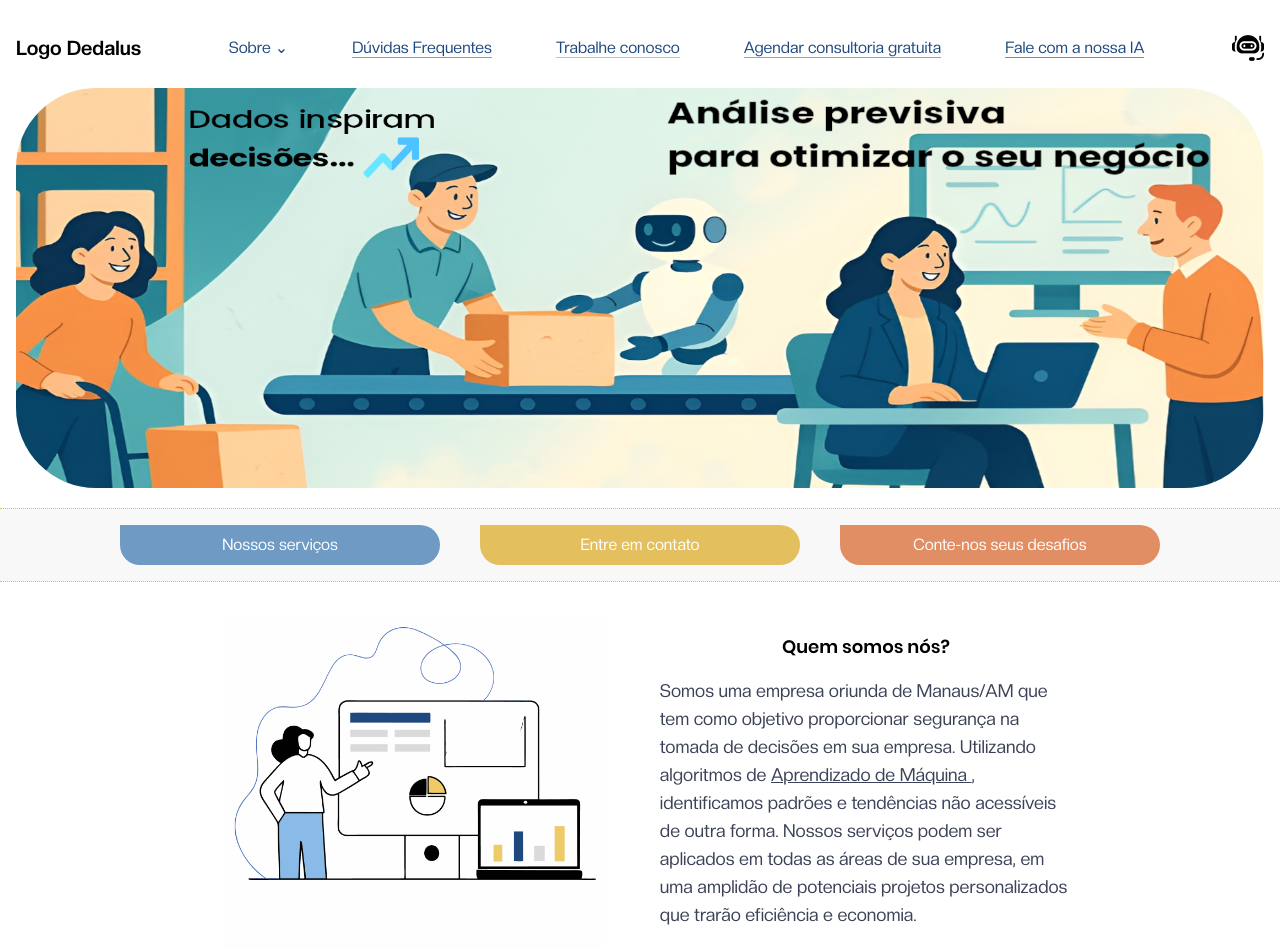
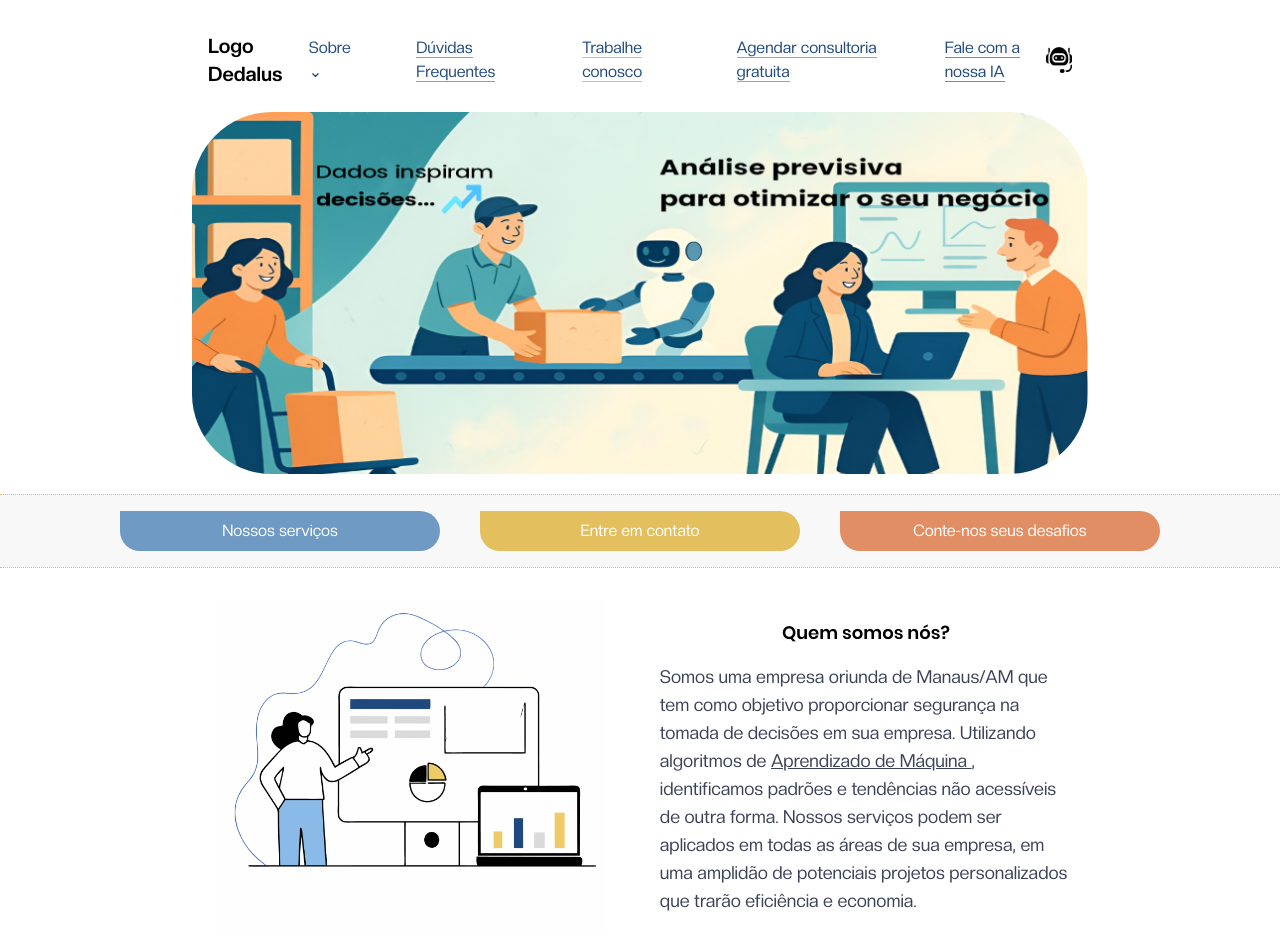
Before and after one commit to dedalusbi/site-dedalus-2.0, an Angular app: page / in a window 1280 px wide. Built offline with nearby package versions, Linux system fonts and the light colour scheme.

Commit message:
finalização quem somos nós e link sobre

```diff
--- a/src/app/app.component.html
+++ b/src/app/app.component.html
@@ -1,20 +1,28 @@
+<div class="px-48">
     <app-header></app-header>
 
-<main class="container mx-auto px-2 sm:px-4 mt-6">
-    <img src="../assets/hero-image.png" alt="Hero Image" class="rounded-10xl w-full md:max-w-screen lg:max-w-screen-xl md:mx-auto hero-image">
+    <main class="container mx-auto  mt-6">
+        <img src="../assets/hero-image.png" alt="Hero Image" class="rounded-10xl w-full hero-image">
     </main>
 
+
+</div>
+
+
 <!-- 3 botões -->
-
 <div class="flex flex-col items-center sm:flex-row sm:justify-center gap-4 sm:gap-10 mt-5 bg-custom-gray border-t border-b border-dotted border-light-yellow py-4">
     <button class="w-full sm:w-auto md:w-80 px-10 py-2 border-none rounded-full rounded-tl-none text-white text-base cursor-pointer transition duration-300 ease-in-out bg-service-blue hover:opacity-90">Nossos serviços </button>
     <button class="w-full sm:w-auto md:w-80 px-10 py-2 border-none rounded-full rounded-tl-none text-white text-base cursor-pointer transition duration-300 ease-in-out bg-light-yellow hover:opacity-90">Entre em contato </button>
     <button class="w-full sm:w-auto md:w-80 px-10 py-2 border-none rounded-full rounded-tl-none text-white text-base cursor-pointer transition duration-300 ease-in-out bg-light-orange hover:opacity-90">Conte-nos seus desafios </button>
 </div>
 
-<!-- quem somos nós -->
 
-<div class="flex flex-col sm:flex-row items-center sm:justify-center gap-2 mt-8 mx-48">
+<div class="px-48">
+
+
+
+    <!--QUEM SOMOS NÓS-->
+    <div id="quem-somos-nos" class="flex flex-col sm:flex-row items-center sm:justify-center gap-2 mt-8">
         <div class="w-full sm:w-1/2 flex justify-center">
             <img src="../assets/imagem-quem-somos-nos.png" alt="Quem somos nós?" class="max-w-sm">
         </div>
@@ -29,3 +37,6 @@
 
 
     <router-outlet></router-outlet>
+
+
+</div>
--- a/src/app/header/header.component.html
+++ b/src/app/header/header.component.html
@@ -4,7 +4,7 @@
         <nav class="mx-0">
             <ul class="flex space-x-16">
                 <li class="relative group pb-0">
-                    <a href="#" class="text-myblue">Sobre <span class="group-hover:rotate-180 transform transition-transform duration-300">&#x2304;</span></a>
+                    <a href="#quem-somos-nos" class="text-myblue">Sobre <span class="group-hover:rotate-180 transform transition-transform duration-300">&#x2304;</span></a>
                     <ul class="absolute hidden group-hover:block bg-white shadow-lg rounded mt-0 py-2 pt-0 w-48">
                         <li><a href="#" class="block px-4 py-2 text-myblue hover:bg-gray-200">Nossa operação</a></li>
                         <li><a href="#" class="block px-4 py-2 text-myblue hover:bg-gray-200">Nossa missão</a></li>
--- a/src/styles.css
+++ b/src/styles.css
@@ -229,19 +229,14 @@ body {
     font-family: 'Creato Display', sans-serif;
 }
 
-.hero-image {
-    width: 100%;
-    max-height: 400px;
-    object-fit: cover;
-    object-position: center;
+html {
+    scroll-behavior: smooth;
 }
 
-@media (max-width: 1806px) {
-    .hero-image {
-        width: 100%;
-        height: auto;
-    }
+.hero-image {
+    max-height: 560px;
 }
+
 
 .text-font-poppins {
     font-family: 'Poppins', sans-serif;
```
Lines whose indentation alone changed are shown as unchanged.
